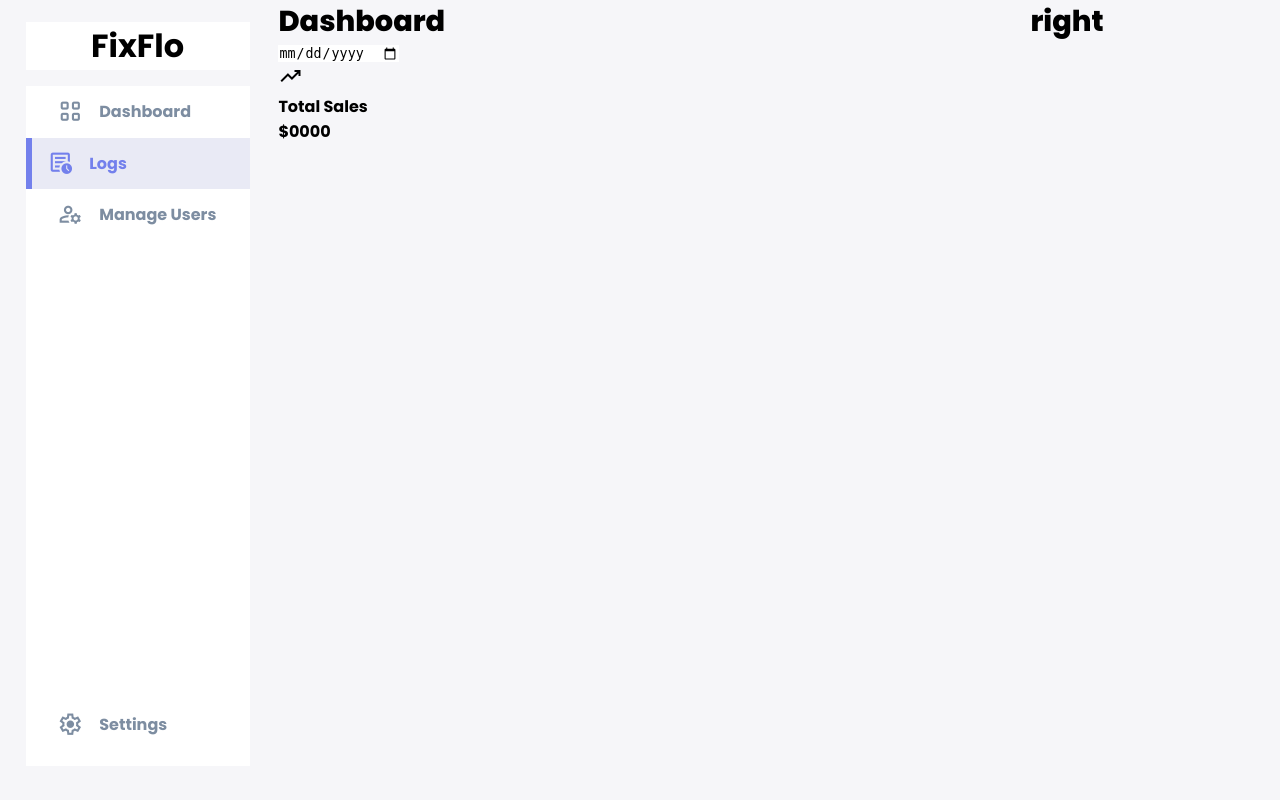
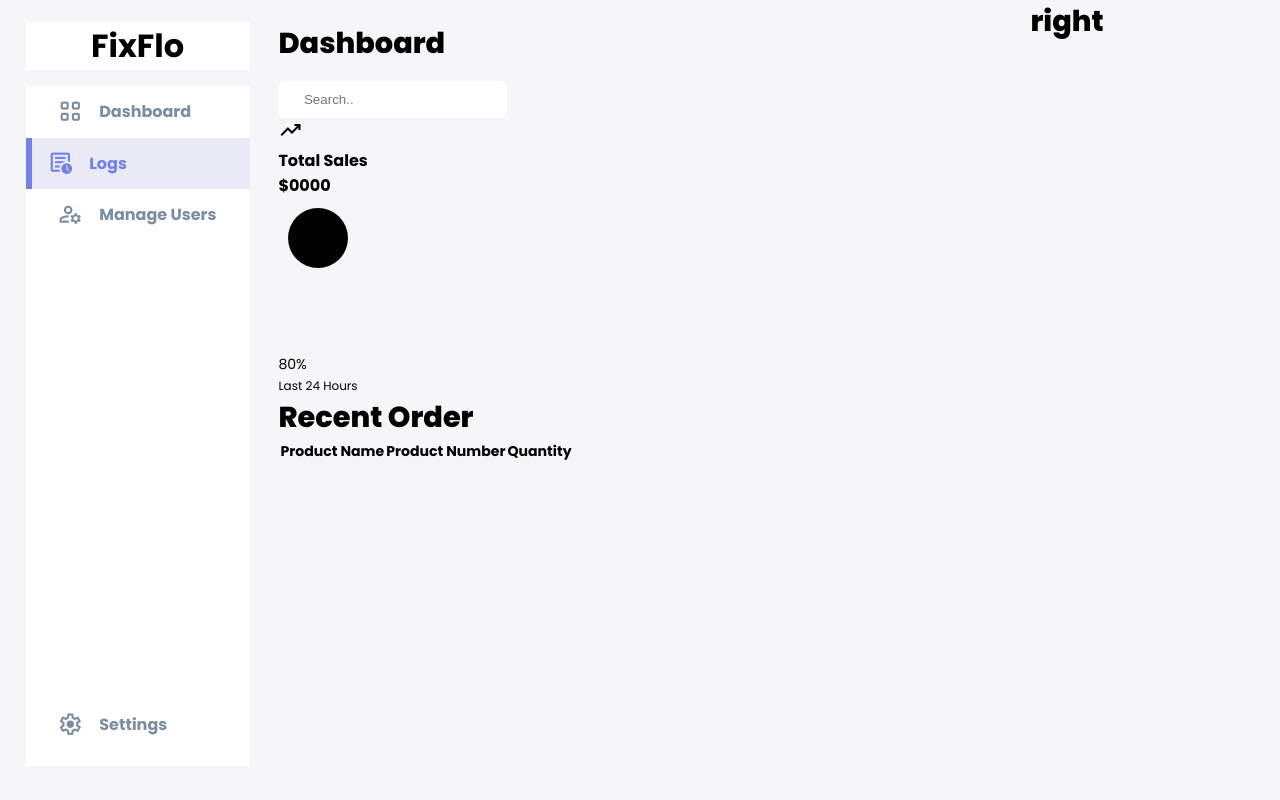
Before and after one commit to Miiihawk/FixFlo_Inventory_System, a PHP site: page / in a window 1280 px wide. Run offline with PHP 8.4, Linux system fonts and the light colour scheme; lists and menus that the app fills with data are empty.

Commit message:
new update

```diff
--- a/css/style.css
+++ b/css/style.css
@@ -203,3 +203,23 @@
   margin-left: 1rem;
   transition: .4s ease;
 }
+
+main {
+  Margin-top: 1.4rem;
+  width: auto;
+}
+
+main input {
+  background-color: White;
+  border: 0;
+  outline:0;
+  color: var(--clr-dark);
+}
+
+main .date{
+  display: inline-block;
+  background-color: var(--clr-white);
+  border-radius: var(--border-radius-1);
+  margin-top:1rem;
+  padding: 0.5rem 1.6rem;
+}
--- a/index.html
+++ b/index.html
@@ -69,8 +69,8 @@
   <main>
     <h1>Dashboard</h1>
 
-    <div class="data">
-      <input type= "date">
+    <div class="date">
+      <input type="text" placeholder="Search..">
     </div>
 
     <div class="insights">
@@ -82,11 +82,33 @@
                 <h3>$0000</h3>
             </div>
             <div class="progress">
-
+                <svg>
+                  <circle cx="40" cy="40" r="30"></circle>
+                </svg>
+              <div class="number">
+                80%
+              </div>
             </div>
           </div>
+          <small>Last 24 Hours</small>
       </div>
+      <!-- end selling-->
     </div>
+   <!-- end inside -->
+      <!-- start recent order -->
+    <div class="recent_order">
+      <h1>Recent Order</h1>
+      <table>
+        <thead>
+          <tr>
+            <th>Product Name</th>
+            <th>Product Number</th>
+            <th>Quantity</th>
+          </tr>
+        </thead>
+      </table>
+    </div>
+      <!-- end recent order -->
   </main>
   <!-- main section end -->
   <div class = "right">
```
